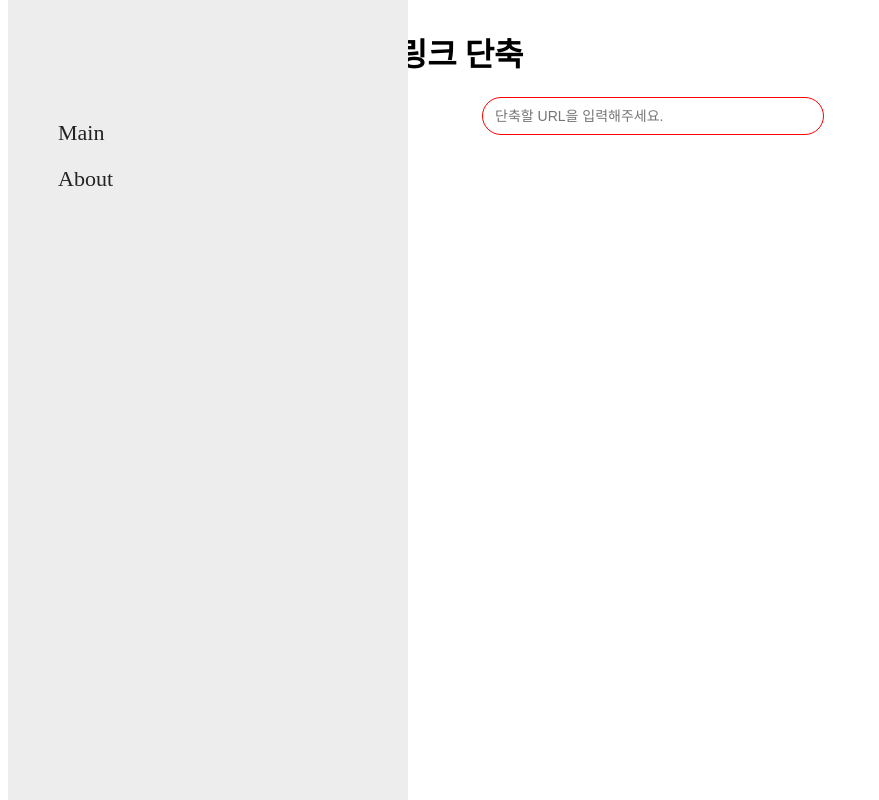
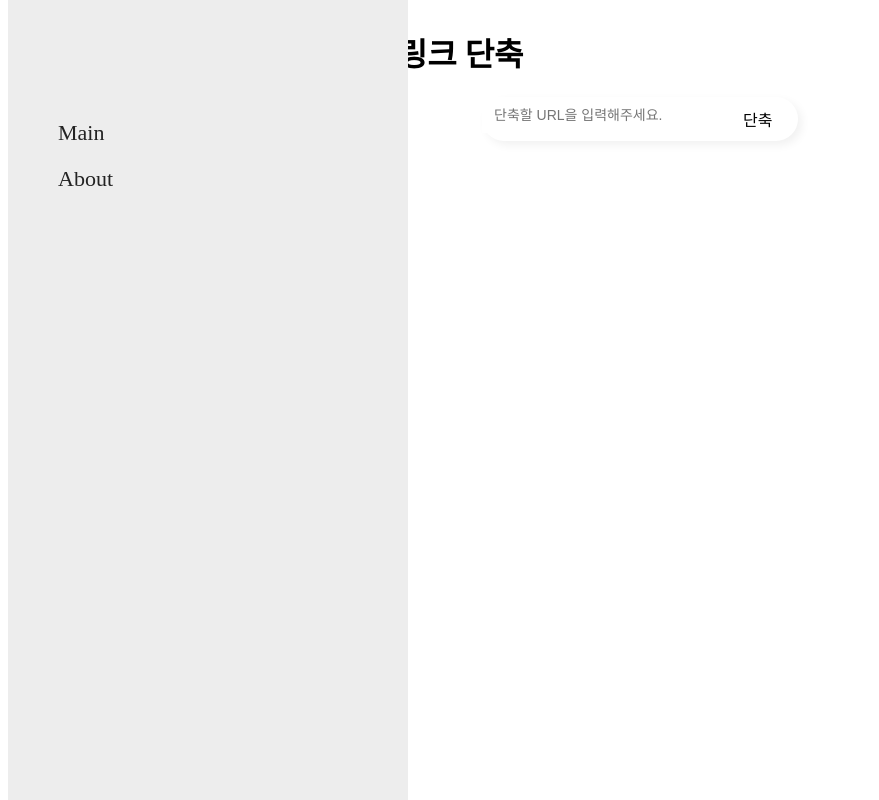
Before and after one commit to Jaewon-pro/url-short-fe, a Next.js app: page / in a window 1280 px wide. Shown: the top 800 px of the page, without its empty margins (0-879 px from the left). Built offline with nearby package versions, Linux system fonts and the light colour scheme.

Commit message:
Fixed url bar

```diff
--- a/app/components/shortUrlInfo.tsx
+++ b/app/components/shortUrlInfo.tsx
@@ -1,6 +1,6 @@
 import { useEffect, useState } from "react";
 import { ShortUrl } from "./urlBar/urlBar";
-import useCopyClipBoard from "./useCopyClipBoard";
+import useCopyClipBoard from "../hooks/useCopyClipBoard";
 import SaveImageButton from "./saveImageButton";
 
 const ShortUrlInfo: React.FC<{ shortUrl: ShortUrl }> = ({ shortUrl }) => {
--- a/app/components/urlBar/urlBar.css
+++ b/app/components/urlBar/urlBar.css
@@ -1,15 +1,34 @@
 #input-bar {
-  position: relative;
   width: 50%;
   margin: 0 auto;
-  color: darkslateblue;
+  border-color: gainsboro;
+  border-radius: 50px;
+  box-shadow: 4px 4px 10px rgba(0, 0, 0, 0.06);
+  box-sizing: border-box;
 }
 
-#input-bar > input {
-  border-radius: 50px;
-  width: 100%;
+label {
+  position: relative;
+}
+
+#input-bar input {
+  width: 75%;
   height: 100%;
-  border: 1px solid red;
+  /* border: 1px solid gainsboro; */
+  border: none;
   padding: 10px 12px;
   font-size: 14px;
+  float: left;
 }
+
+#input-bar input:focus {
+  outline: none;
+}
+
+#input-button {
+  position: absolute;
+  all: unset;
+  cursor: pointer;
+  width: 44px;
+  height: 44px;
+}
--- a/app/components/urlBar/urlBar.tsx
+++ b/app/components/urlBar/urlBar.tsx
@@ -25,7 +25,8 @@ const getShortUrl = async (originalUrl: string) => {
       return res.data;
     })
     .catch((res) => {
-      //console.log(res);
+      console.log(res);
+      alert(res);
     });
 }
 
@@ -36,26 +37,25 @@ function UrlBar({ onGenerateUrl }: { onGenerateUrl: (url: ShortUrl) => void }) {
     setInputUrl(event.target.value);
   }
 
-  const handleEnter = async (event: React.KeyboardEvent<HTMLInputElement>) => {
-    // Enter 입력 이벤트 함수
-    if (event.key === 'Enter') {
+  const submit = async () => {
     const urlInfo: ShortUrl | null = await getShortUrl(inputUrl);
     if (urlInfo) {
       onGenerateUrl(urlInfo);
-      }
+
     }
   }
 
   return (
-    <div id="input-bar">
+    <form id="input-bar" onSubmit={submit}>
+      <label>
         <input
           type="text"
           value={inputUrl}
           onChange={onUrlBarChange}
-        onKeyDown={handleEnter}
           placeholder="단축할 URL을 입력해주세요."/>
-        {/* 검색 버튼 */}
-    </div>
+        <button id="input-button">단축</button>
+      </label>
+    </form>
   )
 }
 
```
Also changed, not shown: app/hooks/useCopyClipBoard.tsx (renamed from app/components/useCopyClipBoard.tsx). Lines whose indentation alone changed are shown as unchanged.
